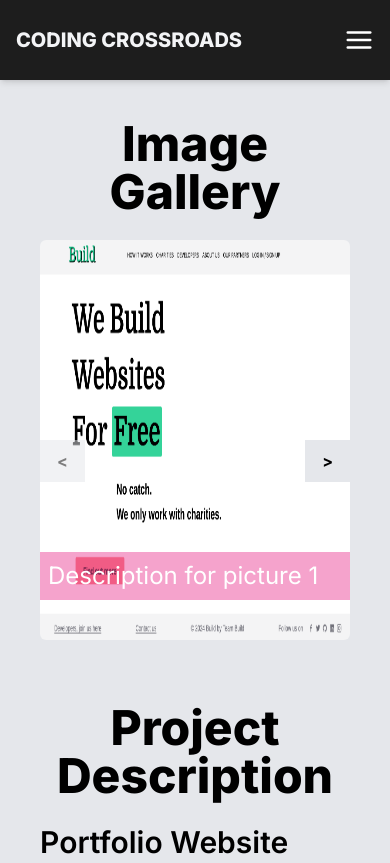
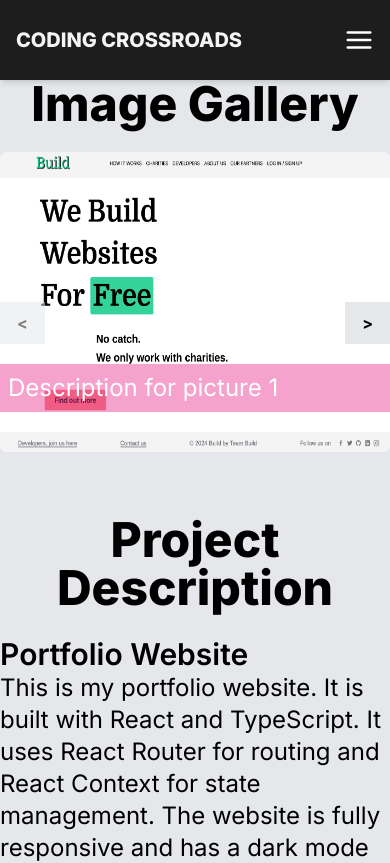
Before and after one commit to Zawadzki-Michal/CodingCrossroads, a Next.js app: page /projects/portfolio in a window 390 px wide. Shown: the top 863 px of the page. Built offline with nearby package versions, Linux system fonts and the light colour scheme.

Commit message:
responsivness for carusel added

```diff
--- a/src/app/(user)/projects/[id]/page.tsx
+++ b/src/app/(user)/projects/[id]/page.tsx
@@ -24,7 +24,7 @@ export default function ProjectDetail() {
   }
 
   return (
-    <div className="grid lg:grid-cols-2 grid-cols-1 gap-16 p-10 bg-gray-200">
+    <div className="grid lg:grid-cols-2 grid-cols-1 gap-16 lg:p-10 bg-gray-200">
       <div>
         <h1 className="text-5xl font-extrabold text-center pb-6">
           Image Gallery
--- a/src/components/Carusel.tsx
+++ b/src/components/Carusel.tsx
@@ -24,7 +24,7 @@ const Carousel = ({
 
   return (
     <div className="relative">
-      <div className="  w-full h-[400px] rounded-md overflow-hidden relative">
+      <div className=" mx-auto md:w-10/12 h-[300px] md:h-[400px] rounded-md overflow-hidden relative">
         <div
           ref={carouselRef}
           style={{
```
